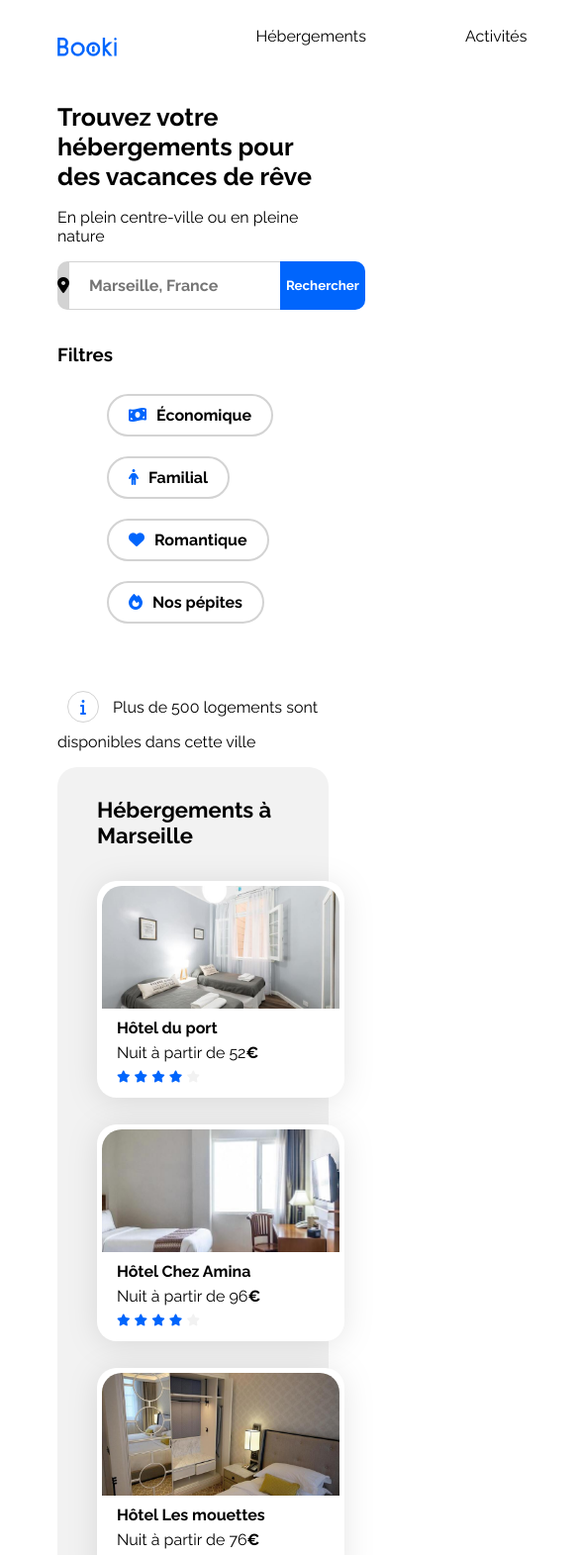
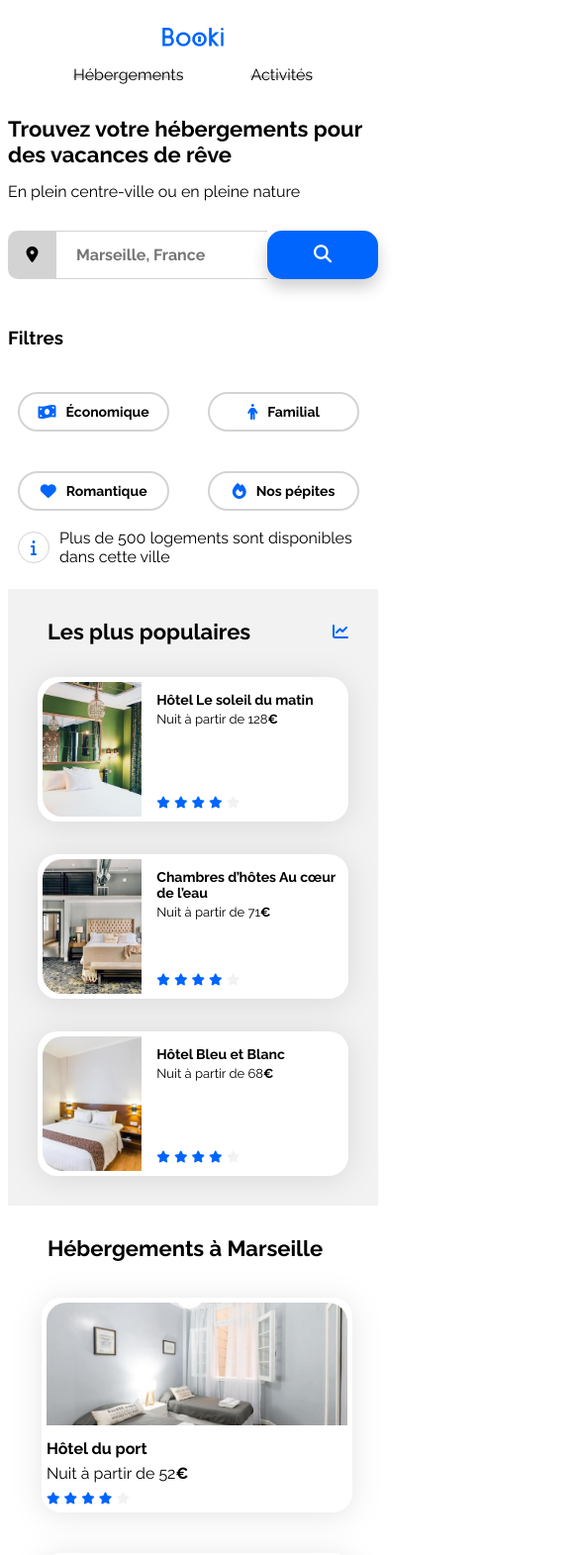
Before and after one commit to LuckyProut/Projet-1, a plain HTML site: page index.html in a window 390 px wide. Shown: the top 1571 px of the page at 99% size, 585 px wide, since content can reach past the window. Drawn offline with Linux system fonts and the light colour scheme; a web font is replaced by a local one.

Commit message:
feat responsive tablet and mobile

```diff
--- a/css/style.css
+++ b/css/style.css
@@ -1,5 +1,3 @@
-
-
 /****** General ***********/
 * {
     font-family: "Raleway", sans-serif;
@@ -65,13 +63,44 @@ a {
 
 /****** header **********/
 
+header {
+    width: 100%;
+    height: 79px;
+    display: flex;
+    justify-content: space-between;
+    margin-bottom: 30px;
+}
 
 .logo {
     width: 61.09px;
     height: 19px;
+    margin-top: 30px;
+}
+
+.menu {
+    height: 50%;
     display: flex;
-    align-items: center;
-    justify-content: center;
+    flex-direction: row;
+    list-style: none;
+    gap: 68px;
+}
+
+.menu li {
+    border-top: transparent solid;
+    padding-top: 24px;
+    position: relative;
+    bottom: 24px;
+}
+
+.menu li:hover {
+    transition: border-color 0.3s ease;
+    border-top-color: #0065FC;
+    color: #0065FC;
+}
+
+/*.logo {
+    width: 61.09px;
+    height: 19px;
 }
 
 .entete {
@@ -99,11 +128,12 @@ a {
     border-top-color: #0065FC;
     color: #0065FC;
 }
-
+*/
 /******main********/
 
 h1 {
-    font-size:25px;
+    font-size: 22px;
+    font-weight: 700;
 }
 
 .text-basic {
@@ -116,6 +146,8 @@ h1 {
 .recherche {
     display: flex;
     align-items: center;
+    margin-top: 30px;
+    margin-bottom: 30px;
 }
 
 .bouton {
@@ -125,7 +157,7 @@ h1 {
     height: 49px;
     width: 120px;
     border-radius: 0px 10px 10px 0px;
-    font-weight: bold;
+    font-size: 18px;
 }
 
 .bouton:active {
@@ -136,7 +168,7 @@ h1 {
     background-color: lightgrey;
     border: transparent;
     height: 49px;
-    width: 49px;
+    min-width: 49px;
     border-radius: 10px 0px 0px 10px;
     display: flex;
     justify-content: center;
@@ -159,38 +191,49 @@ h1 {
     padding-left: 20px;
 }
 
+.bouton i {
+    display: none;
+}
+
 /*********filtres**************/
 
 .filtres {
     display: flex;
-    flex-direction: row;
     align-items: center;
-    flex-wrap: wrap;
+    gap: 15px;
 }
 
-.filtre {
-    list-style: none;
-    display: flex;
-    justify-content: space-between;
-    flex-wrap: wrap;
+.filtres-texte {
+    font-family: Raleway;
+    font-weight: 700;
+    font-size: 14px;
     margin: 0;
 }
 
-.filtre li{
+.filtres .choix a{
     margin: 10px;
     padding: 10px 20px;
     border: 2px solid;
     border-color: lightgrey;
     border-radius: 30px;
-    font-weight: bold;
+    width: 60%;
 }
 
-.vignette i{
+.filtres .choix i {
+    padding-right: 10px;
+}
+
+.vignette i {
     margin-right: 10px;
 }
 
-.filtre li:hover {
+.filtres .choix a:hover {
     background-color: #DEEBFF;
+}
+
+.info {
+    display: flex;
+    align-items: center;
 }
 
 .info i {
@@ -221,27 +264,12 @@ h1 {
 /****** Hebergements ***********/
 .hebergements {
     width: 65%;
-    display: flex;
-    flex-direction: column;
-    justify-content: space-around;
 }
 
 .hebergements-cards {
     display: flex;
     flex-wrap: wrap;
-}
-
-.hebergements-cards a {
-    margin-left: 10px;
-    margin-right: 10px;
-}
-
-.hebergements-cards .card {
-    display: flex;
-    flex-direction: column;
-    margin-top: 33px;
-    height: 85%;
-    min-width: 240px;
+    justify-content: space-evenly;
 }
 
 .hebergements-cards .card:hover {
@@ -249,40 +277,47 @@ h1 {
     transition: 0.3s;
 }
 
+.hebergements-cards a {
+    margin-top: 33px;
+    padding: 4px;
+    width: 32%;
+}
+
 .hebergements-cards img {
     object-fit: cover;
     border-top-left-radius: 20px;
     border-top-right-radius: 20px;
+    width: 100%;
     height: 124px;
 }
 
 .hebergements-cards .card-content {
-    width: 67%;
-    padding-left: 15px;
     display: flex;
     flex-direction: column;
-    justify-content: space-between;
-    box-sizing: border-box;
 }
 
 .hebergements-cards .card-title {
     margin-top: 10px;
     margin-bottom: 4px;
-    width: 200px;
+    font-weight: 700;
+    size: 16px;
 }
 
 .hebergements-cards .card-subtitle {
     margin: 6px 0;
-    width: 200px;
+    font-weight: 400;
+    size: 14px;
 }
+
 
 .section-title {
     margin-left: 10px;
 }
 
 .afficher-plus {
-    margin-left: 10px;
-    margin-top: 20px;
+    height: 35px;
+    font-weight: bold;
+    font-size: 18px;
 }
 
 /****** Populaires ***********/
@@ -338,24 +373,28 @@ h1 {
 
 /*************Activites****************/
 
+.activites {
+    padding: 30px;
+    gap: 30px;
+}
+
 .activites-title {
-    margin-top: 75px;
-    margin-left: 40px;
+    margin-right: 40px;
 }
 
 .activites-card {
     display: flex;
     flex-direction: row;
-    flex-wrap: nowrap;
+    justify-content: space-between;
 }
 
 .activites .card {
-    display: flex;
-    flex-direction: column;
-    height: 439px;
-    width: 400px;
-    max-width: 270px;
-    margin-left: 40px;
+    padding: 0;
+}
+
+.activites a {
+    width: 85%;
+    margin: 10px;
 }
 
 .activites .card:hover {
@@ -367,15 +406,52 @@ h1 {
     object-fit: cover;
     border-top-left-radius: 20px;
     border-top-right-radius: 20px;
-    max-height: 380px;
     height: 380px;
+    width: 100%;
 }
 
 .activites .card-title {
+    display: flex;
+    align-items: center;
     margin-left: 10px;
+    font-size: small;
+}
+
+
+/**********footer************/
+
+footer {
+    gap: 30px;
+    padding: 30px;
+    background-color: #F2F2F2;
+}
+
+.pied {
+    display: flex;
+    flex-direction: row;
+}
+
+.pied .titres {
+    display: inline;
+    margin-left: 20px;
+}
+
+.colonne {
+    width: 446px;
+}
+
+.listes {
+    display: flex;
+    list-style: none;
+    flex-direction: column;
+    padding-left: 20px;
+    gap: 15px;
 }
 
 /* Le code ci-dessous correspond à la version responsive uniquement */
+
+
+
 
 /****** Media queries ***********/
 /* Medium devices (tablets, less/equal than 1024px) */
@@ -410,9 +486,203 @@ h1 {
     .populaires-cards .card-subtitle {
         font-size: 13px;
     }
+
+
+    .activites .card img {
+        max-height: 200px;
+    }
+
+    .activites {
+        margin-bottom: 20px;
+    }
+
+    .activites .card {
+        max-height: 265px;
+    }
+
+    .activites .card-title {
+        padding-bottom: 10px;
+    }
+
+    .filtres .choix {
+        display: flex;
+        flex-wrap: wrap;
+    }
 }
 
 /* Small devices (phones, less than 768px) */
 @media (max-width: 767.98px) {
-    /* ... */
+
+
+
+    .main-container {
+        padding: 0;
+    }
+
+    /****** header ******/
+
+    header {
+        display: flex;
+        align-items: center;
+        flex-direction: column;
+        justify-content: center;
+    }
+
+    .logo {
+        margin-top: 30px;
+        padding-top: 30px;
+        gap: 10px;
+    }
+
+   .menu {
+    height: 50%;
+    display: flex;
+    flex-direction: row;
+    list-style: none;
+    gap: 68px;
+    padding: 0px;
 }
+
+    .menu li {
+    border-bottom: lightgrey solid;
+    padding-bottom: 40px;
+    position: relative;
+}
+
+    .menu li:hover {
+    transition: border-color 0.3s ease;
+    border-bottom-color: #0065FC;
+    color: #0065FC;
+}
+
+
+    /********recherche********/
+
+    .bouton .texte-recherche {
+        display: none;
+    }
+
+    .bouton i {
+        display: block;
+    }
+
+    .bouton {
+        width: 100%;
+        box-shadow: 0 8px 16px 0 rgba(0,0,0,0.2);
+        border-radius: 15px;
+    }
+
+    /***********filtres***************/
+
+
+    .filtres {
+        display: flex;
+        flex-wrap: wrap;
+    }
+
+    .filtres .choix {
+        display: grid;
+        grid-template-columns: 1fr 1fr;
+        grid-template-rows: 1fr 1fr;
+        width: 100%;
+        height: 125px;
+        gap: 20px 10px;
+    }
+
+    .filtres .choix a {
+        display: flex;
+        justify-content: center;
+    }
+
+
+    /********hebergements-and-populaires*******/
+
+
+    .hebergements-and-populaires {
+        display: flex;
+        flex-direction: column-reverse;
+        padding: 0;
+    }
+
+    .hebergements-and-populaires .hebergements {
+        background-color: #ffffff;
+    }
+
+    .hebergements-and-populaires .populaires {
+        border-radius: 0;
+        margin: 0;
+    }
+
+
+    /*********hebergements***********/
+
+
+    .hebergements-cards {
+        display: flex;
+        flex-direction: column;
+    }
+
+    .hebergements-cards a {
+        width: 100%;
+    }
+
+
+
+    /****************populaires*****************/
+
+
+    .populaires-cards {
+        display: flex;
+        flex-direction: column;
+    }
+
+    .populaires-cards a {
+        width: 100%;
+    }
+
+
+
+    /**********activites************/
+
+    .activites-card {
+        display: flex;
+        flex-direction: column;
+    }
+
+    .activites a {
+        width: 100%;
+    }
+
+
+
+
+    /*********footer************/
+
+    .pied {
+        display: flex;
+        justify-content: space-between;
+        flex-direction: column;
+    }
+
+    .menu ul {
+        padding: 0;
+    }
+
+    .menu li {
+        width: 100%;
+        padding-bottom: 0;
+        justify-content: center;
+    }
+
+    .menu li:hover:hover {
+        transition: border-color 0.3s ease;
+        border-bottom-color: #0065FC;
+        color: #0065FC;
+        border-top: none;
+    }
+
+    .colonne {
+        margin-bottom: 30px;
+    }
+
+}
--- a/index.html
+++ b/index.html
@@ -23,7 +23,6 @@
 <body >
     <div class="main-container ">
         <header>
-            <div class="entete">
                 <img src="images/logo/Booki.png" class="logo" alt="logo du site booki">
                 <nav>
                     <ul class="menu">
@@ -31,36 +30,50 @@
                         <li><a href="#activites">Activités</a></li>
                     </ul>
                 </nav>
-            </div>
         </header>
         <main>
-            <p>
+            <div>
                 <h1>Trouvez votre hébergements pour des vacances de rêve</h1>
                 <h2 class="text-basic">En plein centre-ville ou en pleine nature</h2>
-            </p>
-            <p>
+            </div>
+            <div>
                 <div class="recherche">
-                    <div class="map"><i class="fa-solid fa-location-dot" style="color: #000000;"></i></div>
-                    <div class="research"><input type="search" placeholder="Marseille, France"></div>
-                    <button class="bouton">Rechercher</button>
+                    <div class="map">
+                        <i class="fa-solid fa-location-dot" style="color: #000000;"></i>
+                    </div>
+                    <div class="research">
+                        <input type="search" placeholder="Marseille, France">
+                    </div>
+                    <button class="bouton">
+                        <i class="fa-solid fa-magnifying-glass" style="color: #ffffff;"></i><span class="texte-recherche">Rechercher</span>
+                    </button>
                 </div>
-            </p>
-        <div class="filtres">
-            <p>
+            </div>
+            <div class="filtres">
                 <h3>Filtres</h3>
-                <div>
-                    <ul class="filtre">
-                        <li class="vignette"><i class="fa-solid fa-money-bill-wave" style="color: #0065fc;"></i>Économique</li>
-                        <li class="vignette"><i class="fa-solid fa-person" style="color: #0065fc;"></i>Familial</li>
-                        <li class="vignette"><i class="fa-solid fa-heart" style="color: #0065fc;"></i>Romantique</li>
-                        <li class="vignette"><i class="fa-solid fa-fire" style="color: #0065fc;"></i>Nos pépites</li>
-                    </ul>
+                <div class="choix">
+                    <a href="#">
+                        <i class="fa-solid fa-money-bill-wave" style="color: #0065fc;"></i>
+                        <span class="filtres-texte">Économique</span>
+                    </a>
+                    <a href="#">
+                        <i class="fa-solid fa-person" style="color: #0065fc;"></i>
+                        <span class="filtres-texte">Familial</span>
+                    </a>
+                    <a href="#">
+                        <i class="fa-solid fa-heart" style="color: #0065fc;"></i>
+                        <span class="filtres-texte">Romantique</span>
+                    </a>
+                    <a href="#">
+                        <i class="fa-solid fa-fire" style="color: #0065fc;"></i>
+                        <span class="filtres-texte">Nos pépites</span>
+                    </a>
                 </div>
-            </p>
-        </div>
+            </div>
         <div class="info">
             <p>
-                <h2 class="text-basic"><i class="fa-solid fa-info" style="color: #0065fc;"></i> Plus de 500 logements sont disponibles dans cette ville</h2>
+                <i class="fa-solid fa-info" style="color: #0065fc;"></i>
+                <h2 class="text-basic"></i> Plus de 500 logements sont disponibles dans cette ville</h2>
             </p>
         </div>
             <div class="hebergements-and-populaires">
@@ -294,7 +307,32 @@
                 </div>
             </div>
         </main>
-        <footer></footer>
+        <footer>
+            <div class="pied">
+                <div class="colonne">
+                    <h4 class="titres">À propos</h4>
+                    <ul class="listes">
+                        <li><a href="#">Fonctionnement du site</a></li>
+                        <li><a href="#">Conditions générales</a></li>
+                        <li><a href="#">Données et confitiendalité</a></li>
+                    </ul>
+                </div>
+                <div class="colonne">
+                    <h4 class="titres">Nos hébergements</h4>
+                    <ul class="listes">
+                        <li><a href="#">Charte qualité</a></li>
+                        <li><a href="#">Proposer votre hôtel</a></li>
+                    </ul>
+                </div>
+                <div class="colonne">
+                    <h4 class="titres">Assistance</h4>
+                    <ul class="listes">
+                        <li><a href="#">Centre d'aide</a></li>
+                        <li><a href="#">Nous contacter</a></li>
+                    </ul>
+                </div>
+            </div>
+        </footer>
     </div>
 </body>
 
```
